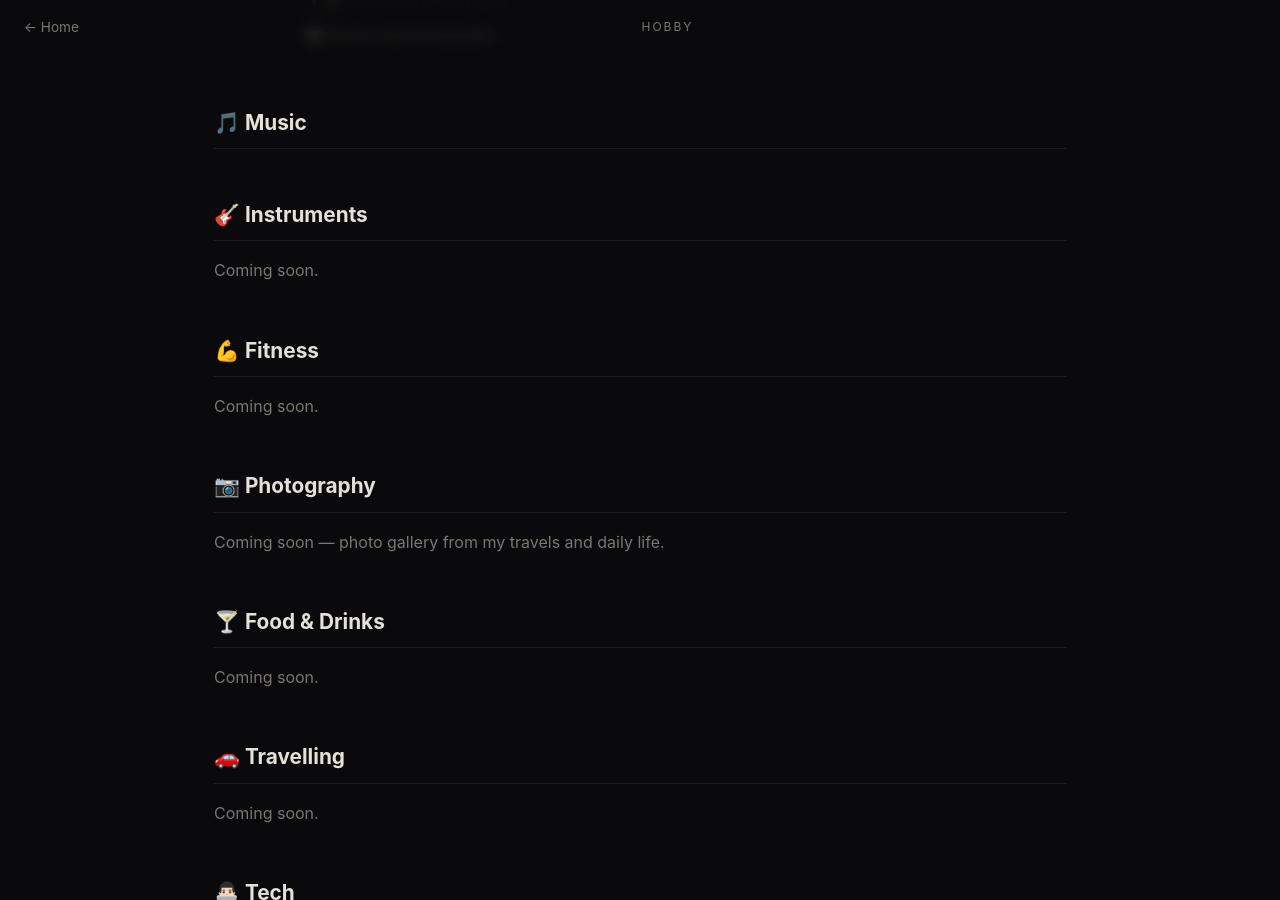
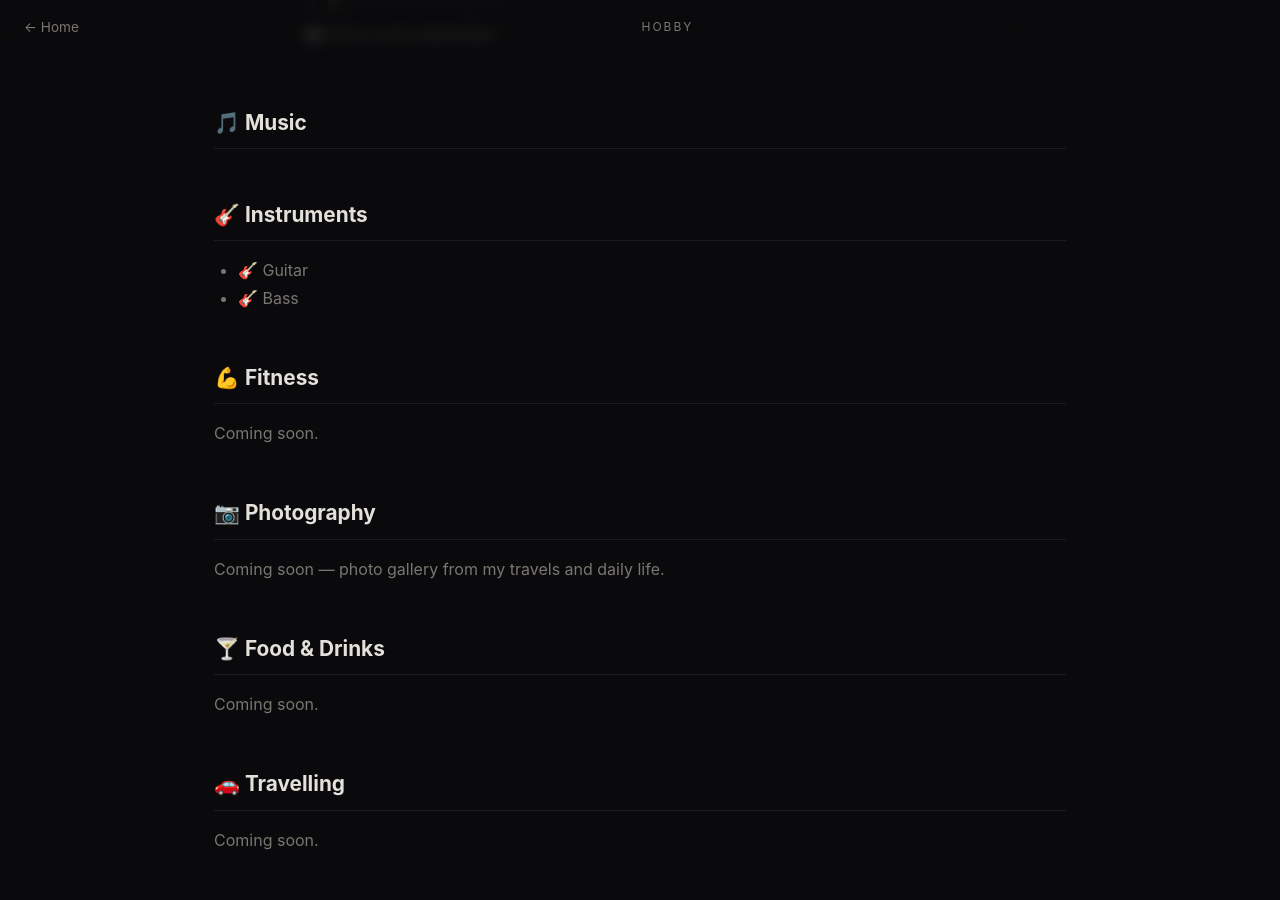
Before and after one commit to edzee3000/edzee3000.github.io, a Jekyll site: the page built from _pages/hobby.html, in a window 1280 px wide and 900 px high, scrolled down 392 px. Built offline with Jekyll 4.4.1, drawn with Linux system fonts in a browser that asks for light colours.

Commit message:
Hobby Instruments: add Guitar and Bass

```diff
--- a/_pages/hobby.html
+++ b/_pages/hobby.html
@@ -70,7 +70,10 @@ body {
   </div>
   <div class="section">
     <h2>🎸 Instruments</h2>
-    <p>Coming soon.</p>
+    <ul style="color:var(--text-dim); padding-left:1.5em;">
+      <li>🎸 Guitar</li>
+      <li>🎸 Bass</li>
+    </ul>
   </div>
   <div class="section">
     <h2>💪 Fitness</h2>
```
